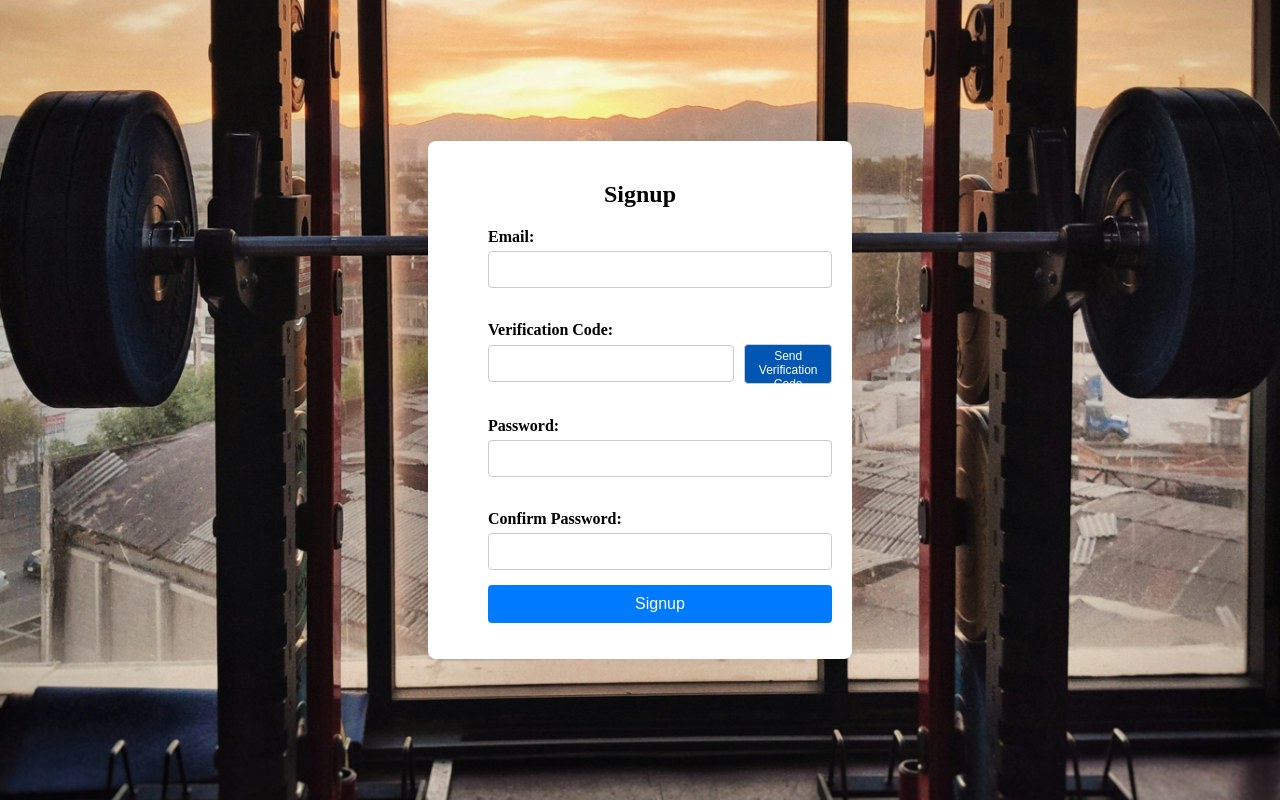
After one commit to sergioscattone/Agile-Harvard, a Flask app: page /signup in a window 1280 px wide. The commit adds this page. Run offline with Flask 3, Linux system fonts and the light colour scheme.

Commit message:
some changes to the UI

```diff
--- a/app.py
+++ b/app.py
@@ -85,5 +85,11 @@ def landscape():
 def firefly():
     return render_template('secret/firefly.html')
 
+@app.route('/signup', methods=['GET', 'POST'])
+def signup():
+    return render_template('signup.html')
+
+
+
 if __name__ == "__main__":
     app.run(debug=True)
--- a/static/styles/styles_login.css
+++ b/static/styles/styles_login.css
@@ -50,6 +50,14 @@ input[type="submit"] {
     font-size: 16px;
 }
 
+
+input[type="email"] {
+            margin-bottom: 15px;
+            padding: 10px;
+            border: 1px solid #ccc;
+            border-radius: 4px;
+        }
+
 input[type="submit"]:hover {
     background-color: #0056b3;
 }
@@ -77,3 +85,29 @@ input[type="submit"]:hover {
     color: #721c24;
     border: 1px solid #f5c6cb;
 }
+
+.verification-container {
+    display: flex;
+    align-items: center; /* Align items vertically */
+    gap: 10px; /* Space between input and button */
+}
+.verification-container input[type = 'text']{
+    width : 260px;
+    margin-bottom: 15px;
+    padding: 10px;
+    border: 1px solid #ccc;
+    border-radius: 4px;
+}
+
+.send-code-btn {
+    padding: 4px 4px; /* Smaller padding */
+    border: 1px solid #ccc;
+    background-color: #0056b3;
+    margin-bottom: 15px;
+    border-radius: 4px;
+    color: white;
+    cursor: pointer;
+    font-size: 12px; /* Smaller font size */
+    width : 100px;
+    height : 40px;
+}
--- /dev/null
+++ b/templates/Base_for_login_and_signup.html
@@ -0,0 +1,11 @@
+<!doctype html>
+<html lang="en">
+  <head>
+    <meta charset="utf-8">
+    <title>{% block title %}{% endblock %}</title>
+    <link rel="stylesheet" href="{{ url_for('static', filename='styles/styles_login.css') }}">
+  </head>
+  <body>
+    {% block body %}{% endblock %}
+  </body>
+</html>
--- a/templates/index.html
+++ b/templates/index.html
@@ -47,8 +47,8 @@
     <div class="container">
         <h1>Welcome to Flex Fit, {{ username }}! {{ user.get_id() }}</h1>
         <div class="button-container">
-            <a href="{{ url_for('exercises', username = user.get_username(), id = user.get_id() )}}" class="button">Exercises</a>
-            <a href="{{ url_for('workouts', username = user.get_username(), id = user.get_id() )}}" class="button">My Workouts</a>
+            <button href="{{ url_for('exercises', username = user.get_username(), id = user.get_id() )}}" class="button">Exercises</button>
+            <button href="{{ url_for('workouts', username = user.get_username(), id = user.get_id() )}}" class="button">My Workouts</button>
             <div class="spring">
             <button onclick = "goBack()" class="button">Log out</button>
             </div>
--- /dev/null
+++ b/templates/signup.html
@@ -0,0 +1,42 @@
+{% extends "Base_for_login_and_signup.html" %}
+
+{% block title %}
+    This is the signin page
+{% endblock %}
+
+{% block body %}
+
+    <div class="login-container">
+    <h2>Signup</h2>
+      <ul>
+      <form method="POST" action="{{ url_for('signup') }}">
+          <label for="email">Email:</label>
+        <input type="email" id="email" name="email" required>
+        <br>
+        <label for="verificationCode">Verification Code:</label>
+
+        <div class = "verification-container">
+
+        <input type="text" id="verificationCode" name="verificationCode" required>
+        <button type="button" class="send-code-btn" id="sendCodeBtn">Send Verification Code</button>
+        </div>
+        <br>
+        <label for="password">Password:</label>
+        <input type="password" id="password" name="password" required>
+        <br>
+        <label for="confirmPassword">Confirm Password:</label>
+        <input type="password" id="confirmPassword" name="confirmPassword" required>
+          <input type="submit" value="Signup">
+      </form>
+</ul>
+          {% with messages = get_flashed_messages(with_categories=true) %}
+        {% if messages %}
+          <ul class="messages">
+          {% for category, message in messages %}
+            <li class="{{ category }}">{{ message }}</li>
+          {% endfor %}
+          </ul>
+        {% endif %}
+      {% endwith %}
+    </div>
+{% endblock %}
```
Also changed, not shown: templates/login.html (+11 -11 lines).
